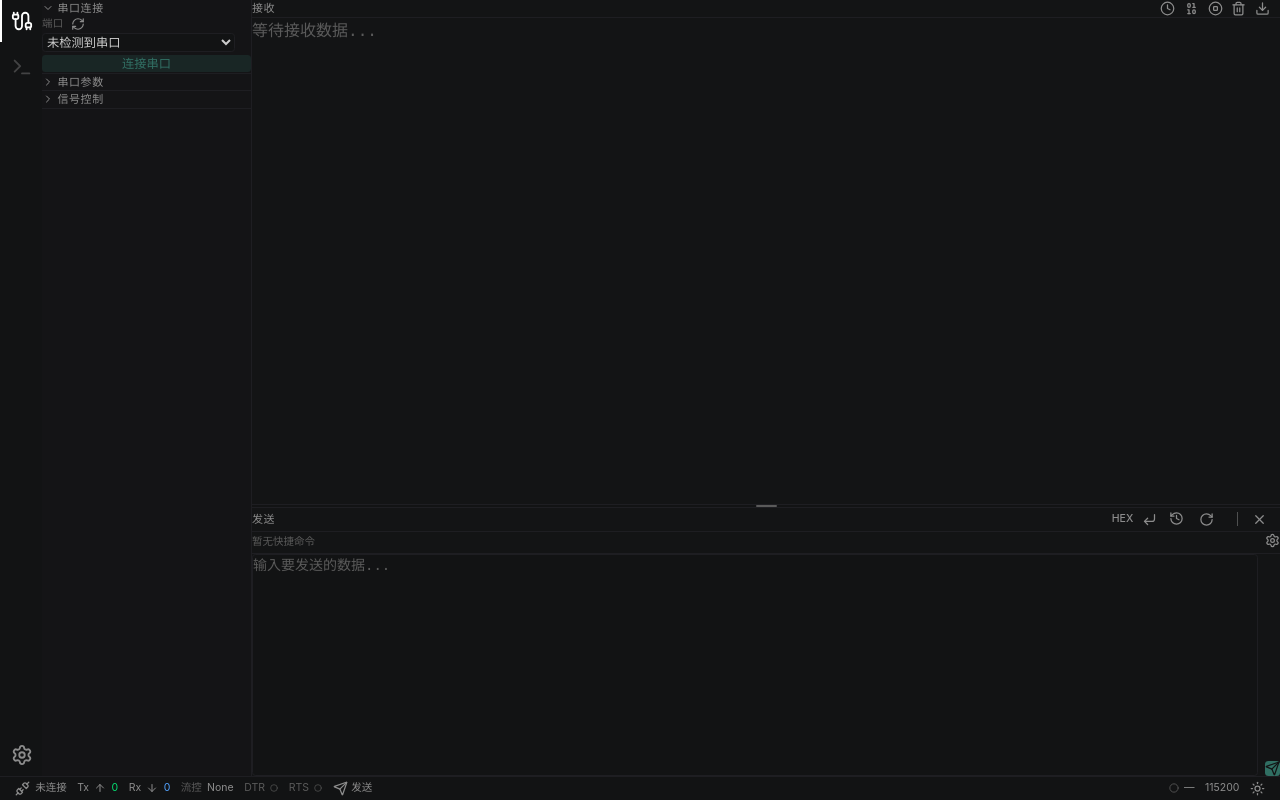
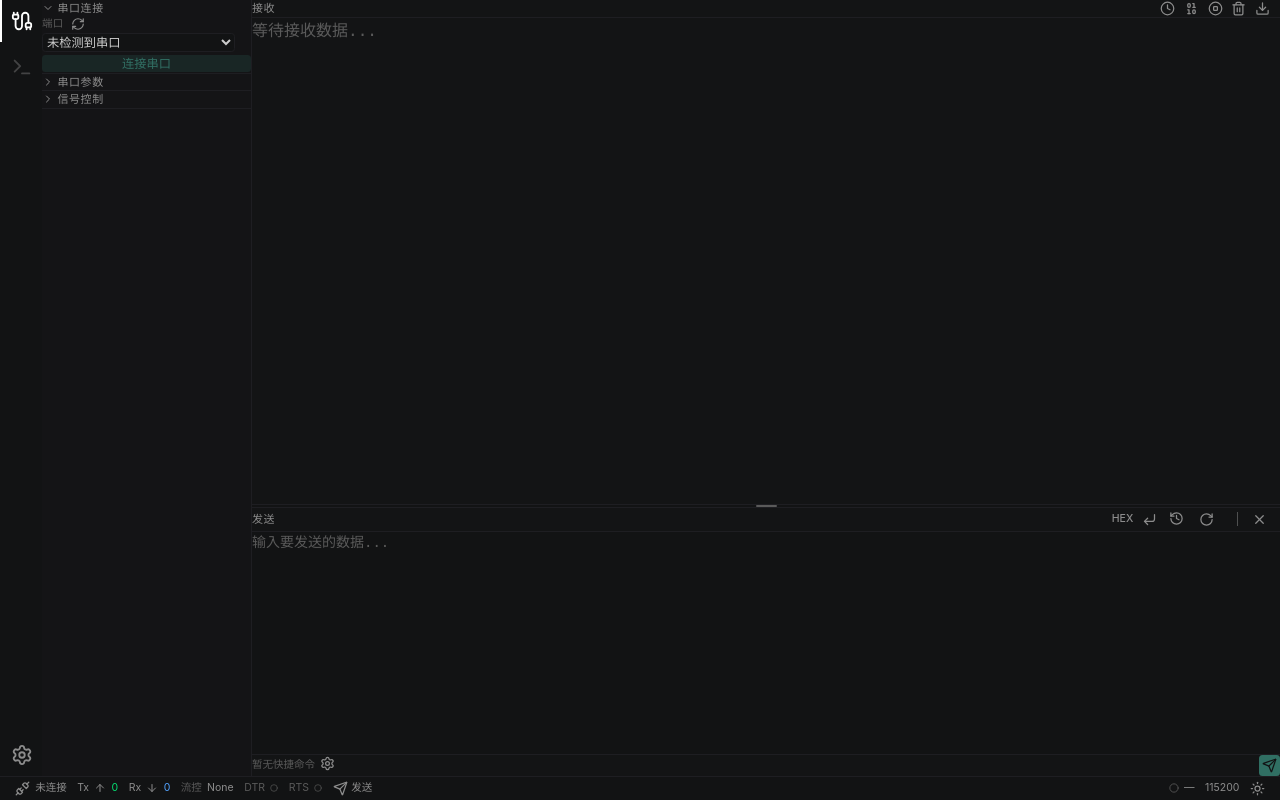
Before and after one commit to bit-dots/NovaTerm, a React (Vite) app: page / in a window 1280 px wide. Both pictures are taken after a click on the button "发送". Built offline with nearby package versions, Linux system fonts and the light colour scheme.

Commit message:
🦄 refactor(SendController): 优化发送控制器布局，调整宏按钮和循环间隔输入样式

```diff
--- a/src/components/SendController.tsx
+++ b/src/components/SendController.tsx
@@ -264,23 +264,18 @@ export default function SendController({
         </button>
       </div>
 
-      {cyclicEnabled && (
-        <div className="flex items-center gap-2 border-b border-border px-2 py-1">
-          <span className="text-xs text-text-secondary">{t("send.loop_interval")}</span>
-          <input
-            type="number"
-            className="w-20 rounded border border-border bg-panel px-1.5 py-0.5 text-xs text-text-primary outline-none focus:border-accent"
-            value={cyclicInterval}
-            min={100}
-            step={100}
-            onChange={(e) => setCyclicInterval(Number(e.target.value) || 1000)}
+      <div className="flex flex-1 flex-col">
+        <textarea
+          className="flex-1 resize-none border-0 bg-panel px-2 py-2 font-mono text-base text-text-primary placeholder-text-muted outline-none"
+          placeholder={hexMode ? "00 01 FF ..." : t("send.placeholder")}
+          value={inputText}
+          onChange={hexMode ? handleHexInput : (e) => setInputText(e.target.value)}
+          onKeyDown={handleKeyDown}
         />
-          <span className="text-xs text-text-muted">ms</span>
-        </div>
-      )}
 
+        <div className="flex items-center gap-2 border-t border-border px-2 py-1.5">
           {macros.length > 0 ? (
-        <div className="flex items-center gap-1.5 overflow-x-auto border-b border-border px-2 py-1.5">
+            <div className="flex items-center gap-1.5 overflow-x-auto flex-1 min-w-0">
               {macros.map((macro) => (
                 <button
                   key={macro.id}
@@ -292,28 +287,33 @@ export default function SendController({
                   {macro.name}
                 </button>
               ))}
-          <div className="flex-shrink-0 ml-0.5">
               <MacroManager macros={macros} onMacrosChange={onMacrosChange} />
             </div>
-        </div>
           ) : (
-        <div className="flex items-center border-b border-border px-2 py-1">
+            <div className="flex items-center gap-1.5 flex-1 min-w-0">
               <span className="text-xs text-text-muted">{t("macro.empty")}</span>
-          <div className="flex-1" />
               <MacroManager macros={macros} onMacrosChange={onMacrosChange} />
             </div>
           )}
 
-      <div className="flex flex-1 gap-2 p-2">
-        <textarea
-          className="flex-1 resize-none rounded border border-border bg-panel px-2 py-1 font-mono text-base text-text-primary placeholder-text-muted outline-none focus:border-accent"
-          placeholder={hexMode ? "00 01 FF ..." : t("send.placeholder")}
-          value={inputText}
-          onChange={hexMode ? handleHexInput : (e) => setInputText(e.target.value)}
-          onKeyDown={handleKeyDown}
+          {cyclicEnabled && (
+            <>
+              <div className="h-4 w-px bg-text-secondary/50" />
+              <RotateCw size={14} className="text-accent flex-shrink-0" />
+              <input
+                type="number"
+                className="w-16 rounded border border-border bg-panel px-1.5 py-0.5 text-xs text-text-primary outline-none focus:border-accent"
+                value={cyclicInterval}
+                min={100}
+                step={100}
+                onChange={(e) => setCyclicInterval(Number(e.target.value) || 1000)}
               />
+              <span className="text-xs text-text-muted">ms</span>
+            </>
+          )}
+
           <button
-          className="flex-shrink-0 self-end rounded bg-accent px-3 py-1 text-base font-medium text-panel hover:bg-accent/80 disabled:opacity-50"
+            className="flex-shrink-0 inline-flex items-center justify-center h-6 w-6 rounded bg-accent text-panel hover:bg-accent/80 disabled:opacity-50"
             onClick={handleSend}
             disabled={sending || !inputText.trim()}
           >
@@ -321,5 +321,6 @@ export default function SendController({
           </button>
         </div>
       </div>
+    </div>
   );
 }
```
Lines whose indentation alone changed are shown as unchanged.
